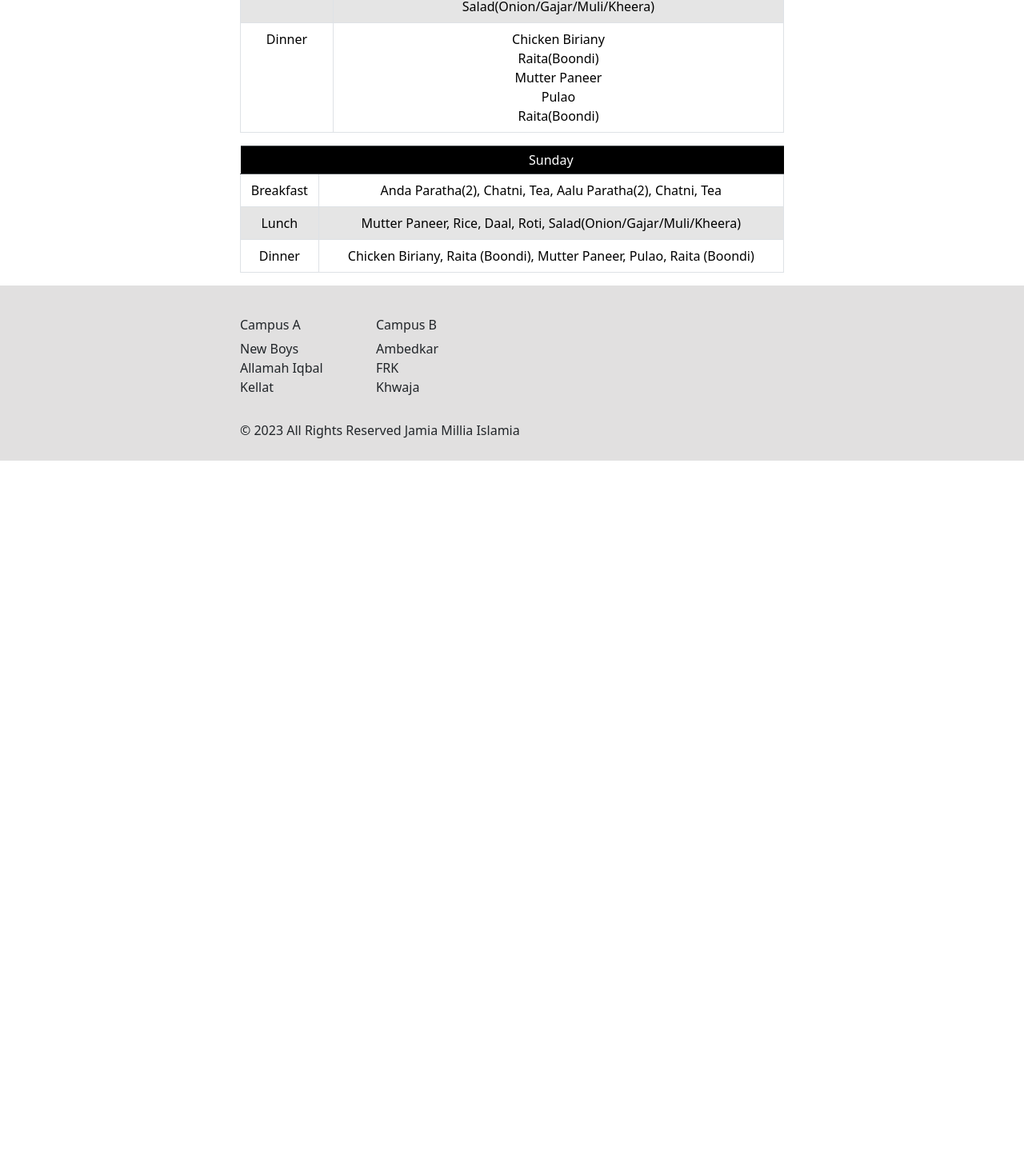
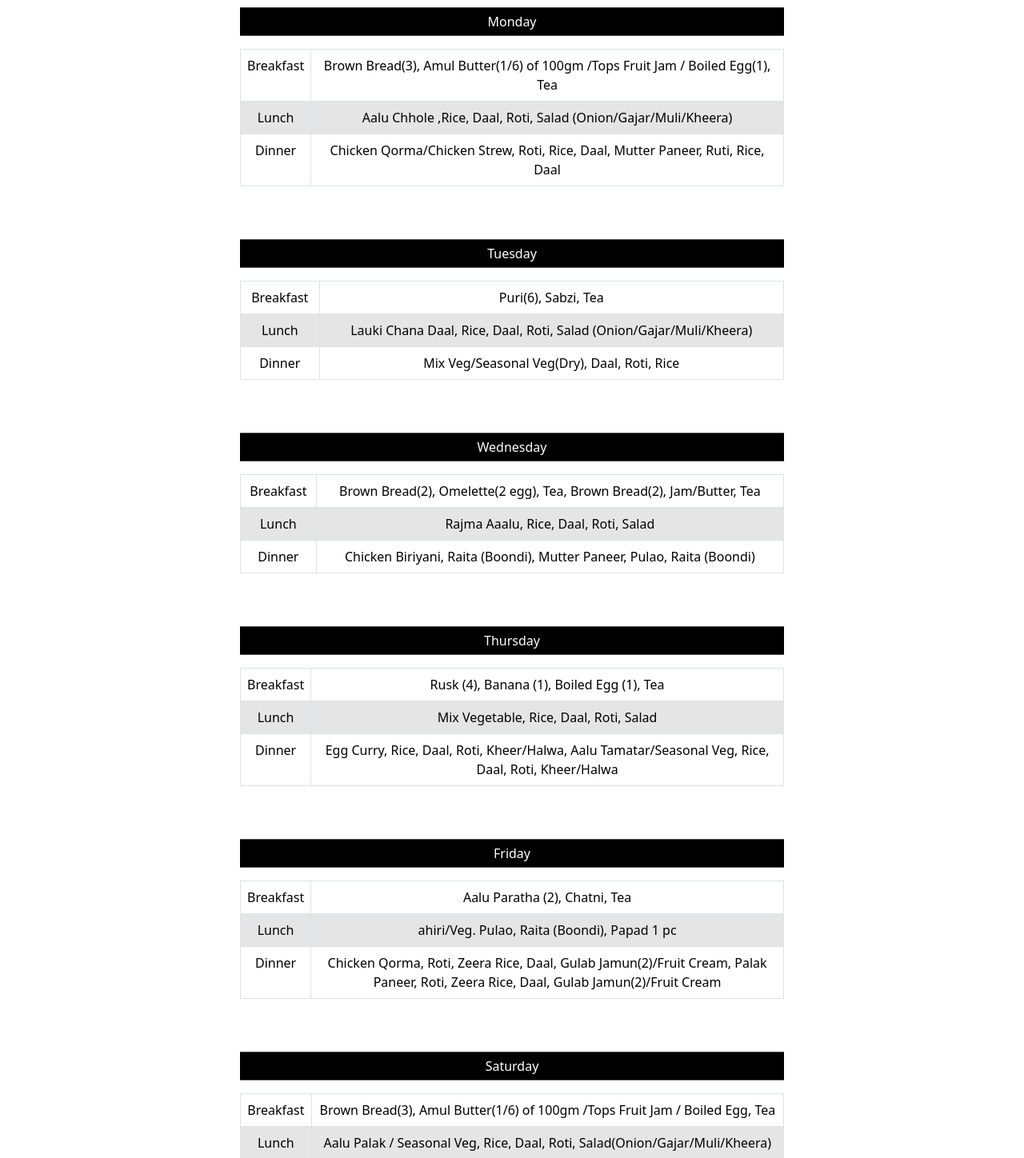
Before and after one commit to mohd-ravish/Hostel-Management-In-React, a React (Create React App) app: page /Mess in a window 1280 px wide. Shown: the part 405-1853 px from the top of the page at 80% size. Before the commit the page ends 981 px from the top, so only its background shows below. Built offline with nearby package versions, Linux system fonts and the light colour scheme.

Commit message:
Mess Section Added

```diff
--- a/src/Components/Mess.jsx
+++ b/src/Components/Mess.jsx
@@ -1,7 +1,5 @@
 import Header from "./Header";
 import Footer from "./Footer";
-
-
 
 function Mess() {
     return (
@@ -9,31 +7,14 @@ function Mess() {
             <Header />
             <div class="fee feeSchedule">
                 <h1>Minimum Expected Menu</h1>
+                <div className="mess-table">
                     <table class="table table-bordered">
                         <thead class="table-dark">
-                        <td></td>
-                        <td>Saturday</td>
+                            {/* <td></td> */}
+                            <td>Sunday</td>
                         </thead>
-                    <tbody>
-                        <tr class="table">
-                            <td>Breakfast</td>
-                            <td>Brown Bread(3)<br></br>Amul Butter(1/6) of 100gm /Tops Fruit Jam / Boiled Egg<br></br>Tea</td>
-                        </tr>
-                        <tr class="table-active">
-                            <td>Lunch</td>
-                            <td>Aalu Palak / Seasonal Veg<br></br>Rice<br></br>Daal<br></br>Roti<br></br>Salad(Onion/Gajar/Muli/Kheera)</td>
-                        </tr>
-                        <tr class="table">
-                            <td>Dinner</td>
-                            <td>Chicken Biriany<br></br>Raita(Boondi)<br></br>Mutter Paneer<br></br>Pulao<br></br>Raita(Boondi)</td>
-                        </tr>
-                    </tbody>
                     </table>
                     <table class="table table-bordered">
-                    <thead class="table-dark">
-                        <td></td>
-                        <td>Sunday</td>
-                    </thead>
                         <tbody>
                             <tr class="table">
                                 <td>Breakfast</td>
@@ -50,7 +31,145 @@ function Mess() {
                         </tbody>
                     </table>
                 </div>
-
+                <div className="mess-table">
+                    <table class="table table-bordered">
+                        <thead class="table-dark">
+                            <td>Monday</td>
+                        </thead>
+                    </table>
+                    <table class="table table-bordered">
+                        <tbody>
+                            <tr class="table">
+                                <td>Breakfast</td>
+                                <td>Brown Bread(3), Amul Butter(1/6) of 100gm /Tops Fruit Jam / Boiled Egg(1), Tea</td>
+                            </tr>
+                            <tr class="table-active">
+                                <td>Lunch</td>
+                                <td>Aalu Chhole ,Rice, Daal, Roti, Salad (Onion/Gajar/Muli/Kheera)</td>
+                            </tr>
+                            <tr class="table">
+                                <td>Dinner</td>
+                                <td>Chicken Qorma/Chicken Strew, Roti, Rice, Daal, Mutter Paneer, Ruti, Rice, Daal</td>
+                            </tr>
+                        </tbody>
+                    </table>
+                </div>
+                <div className="mess-table">
+                    <table class="table table-bordered">
+                        <thead class="table-dark">
+                            <td>Tuesday</td>
+                        </thead>
+                    </table>
+                    <table class="table table-bordered">
+                        <tbody>
+                            <tr class="table">
+                                <td>Breakfast</td>
+                                <td>Puri(6), Sabzi, Tea</td>
+                            </tr>
+                            <tr class="table-active">
+                                <td>Lunch</td>
+                                <td>Lauki Chana Daal, Rice, Daal, Roti, Salad (Onion/Gajar/Muli/Kheera)</td>
+                            </tr>
+                            <tr class="table">
+                                <td>Dinner</td>
+                                <td>Mix Veg/Seasonal Veg(Dry), Daal, Roti, Rice</td>
+                            </tr>
+                        </tbody>
+                    </table>
+                </div>
+                <div className="mess-table">
+                    <table class="table table-bordered">
+                        <thead class="table-dark">
+                            <td>Wednesday</td>
+                        </thead>
+                    </table>
+                    <table class="table table-bordered">
+                        <tbody>
+                            <tr class="table">
+                                <td>Breakfast</td>
+                                <td>Brown Bread(2), Omelette(2 egg), Tea, Brown Bread(2), Jam/Butter, Tea</td>
+                            </tr>
+                            <tr class="table-active">
+                                <td>Lunch</td>
+                                <td>Rajma Aaalu, Rice, Daal, Roti, Salad</td>
+                            </tr>
+                            <tr class="table">
+                                <td>Dinner</td>
+                                <td>Chicken Biriyani, Raita (Boondi), Mutter Paneer, Pulao, Raita (Boondi)</td>
+                            </tr>
+                        </tbody>
+                    </table>
+                </div>
+                <div className="mess-table">
+                    <table class="table table-bordered">
+                        <thead class="table-dark">
+                            <td>Thursday</td>
+                        </thead>
+                    </table>
+                    <table class="table table-bordered">
+                        <tbody>
+                            <tr class="table">
+                                <td>Breakfast</td>
+                                <td>Rusk (4), Banana (1), Boiled Egg (1), Tea</td>
+                            </tr>
+                            <tr class="table-active">
+                                <td>Lunch</td>
+                                <td>Mix Vegetable, Rice, Daal, Roti, Salad</td>
+                            </tr>
+                            <tr class="table">
+                                <td>Dinner</td>
+                                <td>Egg Curry, Rice, Daal, Roti, Kheer/Halwa, Aalu Tamatar/Seasonal Veg, Rice, Daal, Roti, Kheer/Halwa</td>
+                            </tr>
+                        </tbody>
+                    </table>
+                </div>
+                <div className="mess-table">
+                    <table class="table table-bordered">
+                        <thead class="table-dark">
+                            <td>Friday</td>
+                        </thead>
+                    </table>
+                    <table class="table table-bordered">
+                        <tbody>
+                            <tr class="table">
+                                <td>Breakfast</td>
+                                <td>Aalu Paratha (2), Chatni, Tea</td>
+                            </tr>
+                            <tr class="table-active">
+                                <td>Lunch</td>
+                                <td>ahiri/Veg. Pulao, Raita (Boondi), Papad 1 pc</td>
+                            </tr>
+                            <tr class="table">
+                                <td>Dinner</td>
+                                <td>Chicken Qorma, Roti, Zeera Rice, Daal, Gulab Jamun(2)/Fruit Cream, Palak Paneer, Roti, Zeera Rice, Daal, Gulab Jamun(2)/Fruit Cream</td>
+                            </tr>
+                        </tbody>
+                    </table>
+                </div>
+                <div className="mess-table">
+                    <table class="table table-bordered">
+                        <thead class="table-dark">
+                            <td>Saturday</td>
+                        </thead>
+                    </table>
+                    <table class="table table-bordered">
+                        <tbody>
+                            <tr class="table">
+                                <td>Breakfast</td>
+                                <td>Brown Bread(3), Amul Butter(1/6) of 100gm /Tops Fruit Jam / Boiled Egg, Tea</td>
+                            </tr>
+                            <tr class="table-active">
+                                <td>Lunch</td>
+                                <td>Aalu Palak / Seasonal Veg, Rice, Daal, Roti, Salad(Onion/Gajar/Muli/Kheera)</td>
+                            </tr>
+                            <tr class="table">
+                                <td>Dinner</td>
+                                <td>Chicken Biriany, Raita(Boondi), Mutter Paneer, Pulao, Raita(Boondi)</td>
+                            </tr>
+                        </tbody>
+                    </table>
+                </div>
+            </div>
             <Footer />
         </div>
     );
--- a/src/index.css
+++ b/src/index.css
@@ -510,19 +510,20 @@ thead td{
     padding: 4px;
   }
   .mess {
-    padding: 5px;
+    padding: 4px;
   }
   .schedule {
     padding: 10px;
   }
 
   thead td{
-    padding: 5px;
+    padding: 4px;
   }
 
   .feeSchedule h1 {
     text-align: center;
     padding-top: 20px;
+    padding-bottom: 20px;
   }
 
   .feeSchedule h2 {
@@ -541,3 +542,8 @@ thead td{
   }
 
 }
+
+/* Mess */
+.mess-table{
+  padding-bottom: 50px;
+}
```
Lines whose indentation alone changed are shown as unchanged.
